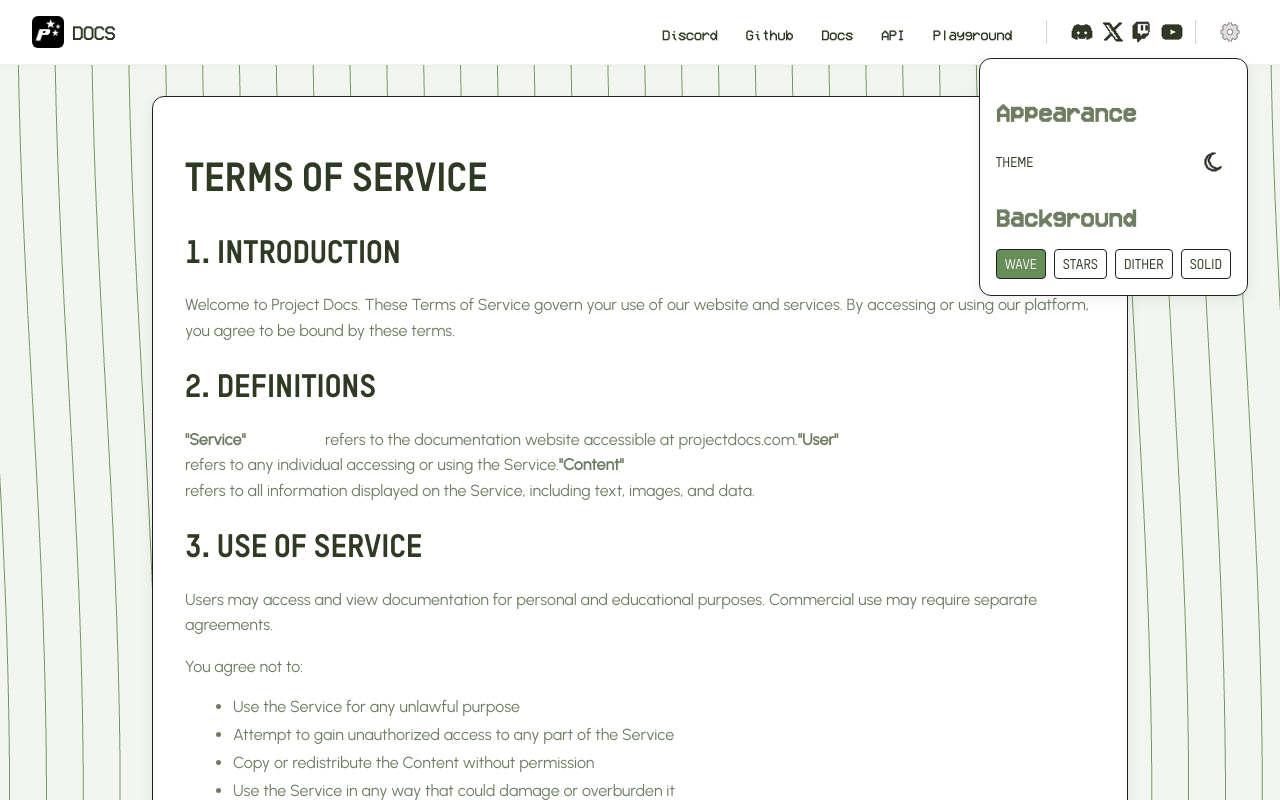
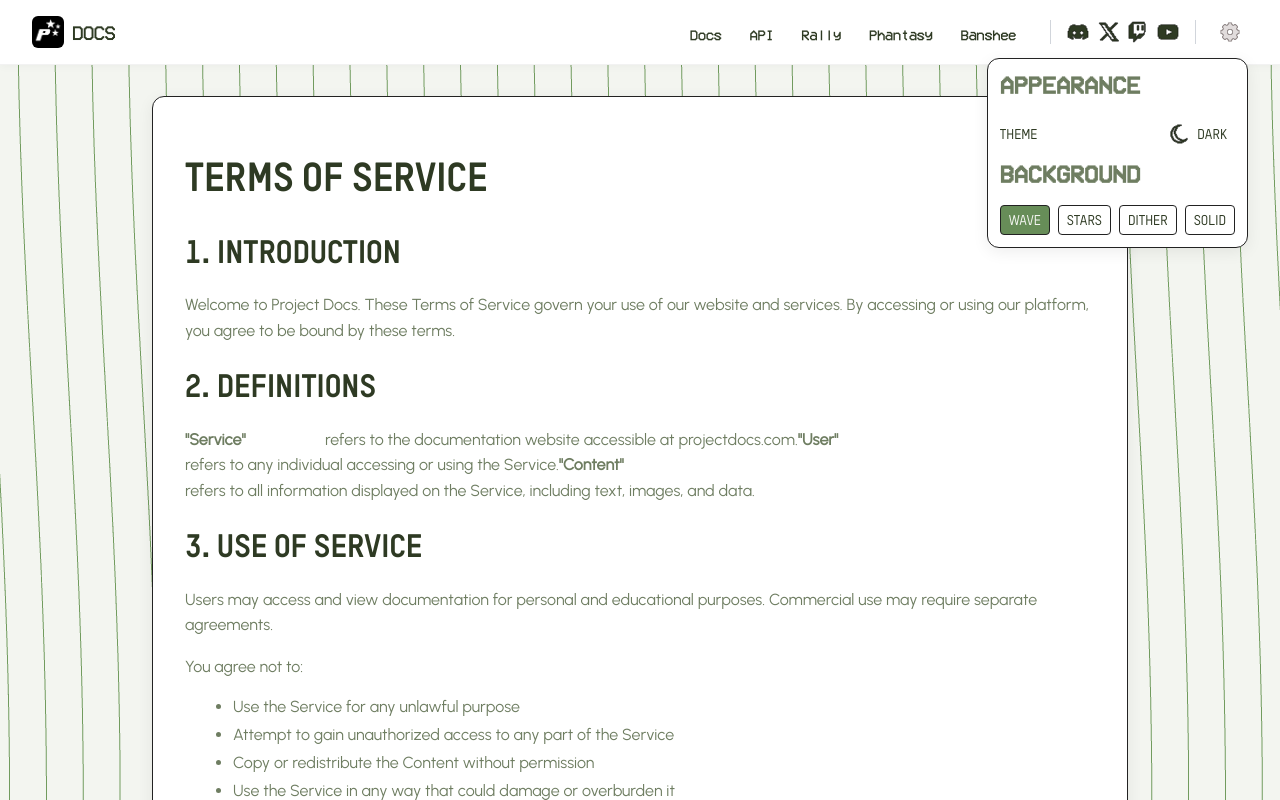
Before and after one commit to lightnolimit/lite-paper, a Next.js app: page /terms in a window 1280 px wide. Both pictures are taken after a click on the button "Settings menu". Shown: the top 800 px of the page. Built offline with nearby package versions, Linux system fonts and the light colour scheme.

Commit message:
checkpoint beautiful

```diff
--- a/app/components/Navigation.tsx
+++ b/app/components/Navigation.tsx
@@ -36,11 +36,14 @@ type NavItem = {
  * Main navigation links
  */
 const navItems: NavItem[] = [
-  { label: 'Discord', href: 'https://discord.com' },
-  { label: 'Github', href: 'https://github.com' },
   { label: 'Docs', href: '/docs' },
   { label: 'API', href: '/api' },
-  { label: 'Playground', href: '/playground' }
+  { label: 'Rally', href: '/docs/phase1-rally' },
+  { label: 'Phantasy', href: '/docs/phase2-phantasy' },
+  { label: 'Banshee', href: '/docs/phase3-banshee' }
+  // { label: 'Rally', href: 'https://rally.sh' },
+  // { label: 'Phantasy', href: 'https://phantasy.bot' },
+  // { label: 'Banshee', href: 'https://banshee.sh' }
 ];
 
 /**
@@ -154,8 +157,7 @@ export default function Navigation({ docsPath, onToggleSidebar, sidebarVisible }
 
   return (
     <header className="fixed top-0 left-0 right-0 z-40 header-bar border-b" style={{ backgroundColor: 'var(--card-color)' }}>
-      <div className="w-full mx-auto">
-        <div className="max-w-7xl mx-auto px-4 sm:px-6 md:px-8 flex items-center justify-between h-16">
+      <div className="max-w-full mx-auto px-5 md:px-8 flex items-center justify-between h-16">
         {/* Logo and site title */}
         <Link
           href="/"
@@ -188,11 +190,11 @@ export default function Navigation({ docsPath, onToggleSidebar, sidebarVisible }
             ))}
 
             {/* Separator between nav links and social icons */}
-              <div className="h-6 w-px bg-gray-300 dark:bg-gray-700 ml-2" aria-hidden="true"></div>
+            <div className="h-6 w-px bg-gray-300 dark:bg-gray-700 ml-2 mr-2" aria-hidden="true"></div>
           </nav>
 
           {/* Desktop Social Media Icons */}
-            <div className="hidden md:flex items-center gap-2 ml-4">
+          <div className="hidden md:flex items-center gap-2">
             {socialLinks.map(link => (
               <a
                 key={link.name}
@@ -207,7 +209,7 @@ export default function Navigation({ docsPath, onToggleSidebar, sidebarVisible }
             ))}
 
             {/* Separator between social icons and settings */}
-              <div className="h-6 w-px bg-gray-300 dark:bg-gray-700 ml-1 mr-2" aria-hidden="true"></div>
+            <div className="h-6 w-px bg-gray-300 dark:bg-gray-700 ml-2 mr-2" aria-hidden="true"></div>
 
             {/* Settings menu with theme and background options */}
             <SettingsMenu className="hover:text-primary-color" />
@@ -239,7 +241,6 @@ export default function Navigation({ docsPath, onToggleSidebar, sidebarVisible }
           </div>
         </div>
       </div>
-      </div>
 
       {/* Mobile menu */}
       <AnimatePresence>
@@ -252,7 +253,7 @@ export default function Navigation({ docsPath, onToggleSidebar, sidebarVisible }
             transition={{ duration: 0.2 }}
             className="md:hidden"
           >
-            <nav className="flex flex-col gap-1 p-4 border-t shadow-lg" style={{ backgroundColor: 'var(--background-color)', borderColor: 'var(--border-color)' }}>
+            <nav className="flex flex-col gap-1 p-3 border-t shadow-lg" style={{ backgroundColor: 'var(--background-color)', borderColor: 'var(--border-color)' }}>
               {/* Navigation links */}
               {navItems.map((item) => (
                 <div key={item.label}>
@@ -262,7 +263,7 @@ export default function Navigation({ docsPath, onToggleSidebar, sidebarVisible }
 
               {/* File tree toggle for mobile docs pages */}
               {isDocsPage && onToggleSidebar && (
-                <div className="py-2 px-4 border-t mt-2" style={{ borderColor: 'var(--border-color)' }}>
+                <div className="pt-4 pb-2 px-4 border-t mt-2 mb-0" style={{ borderColor: 'var(--border-color)' }}>
                   <button
                     onClick={() => {
                       if (onToggleSidebar) {
@@ -270,7 +271,7 @@ export default function Navigation({ docsPath, onToggleSidebar, sidebarVisible }
                         setMobileMenuOpen(false);
                       }
                     }}
-                    className="flex items-center gap-2 py-2 w-full hover:text-primary-color transition-colors"
+                    className="flex items-center gap-2 py-0.5 w-full hover:text-primary-color transition-colors"
                     style={{ color: 'var(--text-color)' }}
                   >
                     <svg
@@ -287,16 +288,17 @@ export default function Navigation({ docsPath, onToggleSidebar, sidebarVisible }
                         d="M2.25 12.75V12A2.25 2.25 0 014.5 9.75h15A2.25 2.25 0 0121.75 12v.75m-8.69-6.44l-2.12-2.12a1.5 1.5 0 00-1.061-.44H4.5A2.25 2.25 0 002.25 6v12a2.25 2.25 0 002.25 2.25h15A2.25 2.25 0 0021.75 18V9a2.25 2.25 0 00-2.25-2.25h-5.379a1.5 1.5 0 01-1.06-.44z"
                       />
                     </svg>
-                    <span>{sidebarVisible ? "Hide Documentation Tree" : "Show Documentation Tree"}</span>
+                    <span style={{ paddingTop: '0px' }}>{sidebarVisible ? "Hide Documentation Tree" : "Show Documentation Tree"}</span>
                   </button>
                 </div>
               )}
 
               {/* Social links for mobile */}
-              <div className="py-4 px-4 mt-2 border-t" style={{ borderColor: 'var(--border-color)' }}>
-                <div className="text-sm mb-2" style={{ color: 'var(--muted-color)', fontFamily: 'var(--mono-font)' }}>
+              <div className="pt-4 px-4 mt-1 border-t" style={{ borderColor: 'var(--border-color)' }}>
+                <div className="flex items-center mb-1">
+                  <span className="text-sm mr-3" style={{ color: 'var(--muted-color)', fontFamily: 'var(--mono-font)' }}>
                     Follow Us:
-                </div>
+                  </span>
                   <div className="flex flex-wrap gap-4">
                     {socialLinks.map(link => (
                       <a
@@ -314,6 +316,7 @@ export default function Navigation({ docsPath, onToggleSidebar, sidebarVisible }
                     ))}
                   </div>
                 </div>
+              </div>
             </nav>
           </motion.div>
         )}
--- a/app/components/SettingsMenu.tsx
+++ b/app/components/SettingsMenu.tsx
@@ -115,7 +115,7 @@ export default function SettingsMenu({
             exit="exit"
             variants={menuVariants}
             transition={{ duration: 0.2 }}
-            className={`absolute z-50 mt-2 p-4 rounded-lg shadow-lg border doc-card ${
+            className={`absolute z-50 mt-2 p-3 rounded-lg shadow-lg border doc-card ${
               isCompact
                 ? 'right-0 top-full'
                 : 'right-0 top-full'
@@ -131,11 +131,11 @@ export default function SettingsMenu({
             aria-orientation="vertical"
             aria-labelledby="settings-menu-button"
           >
-            <div className="space-y-3 pt-0">
+            <div className="flex flex-col items-start justify-start space-y-2">
               {/* Theme section */}
-              <div>
-                <h3 className="text-sm font-medium mb-2" style={{ color: 'var(--muted-color)', fontFamily: 'var(--mono-font)' }}>
-                  Appearance
+              <div className="w-full">
+                <h3 className="text-sm font-medium mb-1" style={{ color: 'var(--muted-color)', fontFamily: 'var(--mono-font)', marginTop: '0' }}>
+                  APPEARANCE
                 </h3>
                 <div className="flex items-center justify-between">
                   <span className="text-sm" style={{ color: 'var(--text-color)' }}>Theme</span>
@@ -145,8 +145,8 @@ export default function SettingsMenu({
 
               {/* Background section */}
               <div>
-                <h3 className="text-sm font-medium mb-2" style={{ color: 'var(--muted-color)', fontFamily: 'var(--mono-font)' }}>
-                  Background
+                <h3 className="text-sm font-medium mb-1" style={{ color: 'var(--muted-color)', fontFamily: 'var(--mono-font)', marginTop: '0' }}>
+                  BACKGROUND
                 </h3>
                 <BackgroundSelector className="w-full justify-between" />
               </div>
--- a/app/components/ThemeSwitcher.tsx
+++ b/app/components/ThemeSwitcher.tsx
@@ -77,13 +77,14 @@ export default function ThemeSwitcher({ className = "" }: ThemeSwitcherProps): R
   return (
     <motion.button
       onClick={toggleTheme}
-      className={`p-2 rounded-full ${className}`}
+      className={`p-2 rounded-full flex items-center gap-2 ${className}`}
       style={{ color: 'var(--text-color)' }}
       {...buttonAnimations}
       {...ariaAttrs}
       tabIndex={0}
     >
       {renderThemeIcon()}
+      <span className="text-sm">{isDarkMode ? "Light" : "Dark"}</span>
     </motion.button>
   );
 }
```
Lines whose indentation alone changed are shown as unchanged.
